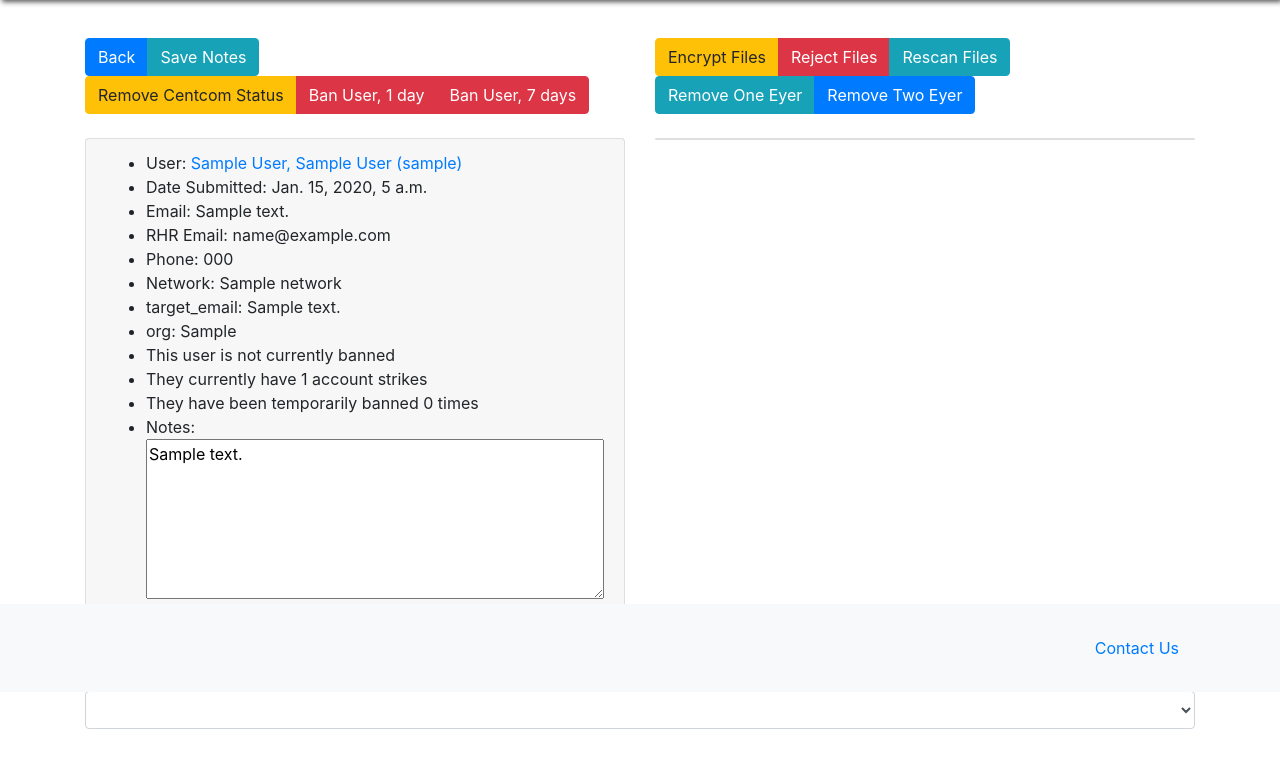
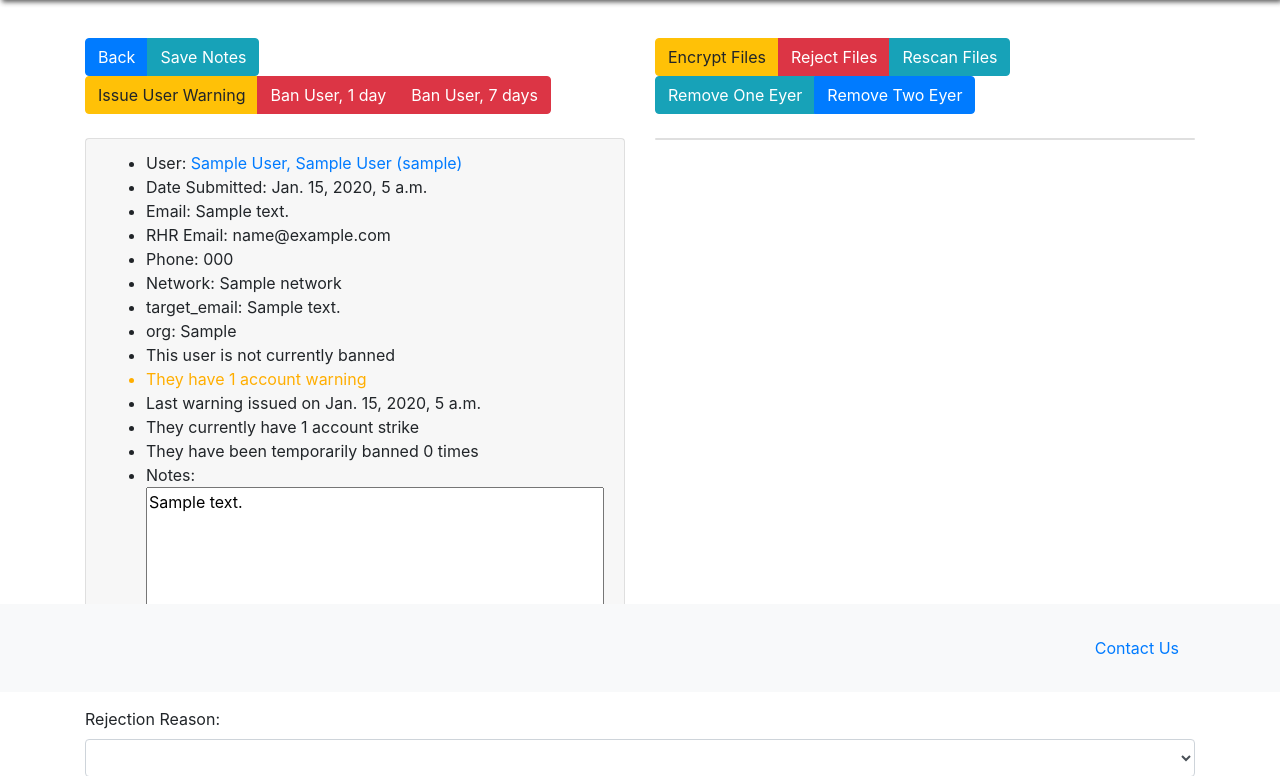
Before and after one commit to oes-webteam/cftsPublic, a Django app: a page that uses templates/pages/transfer-request.html in a window 1280 px wide. Shown: the part 108-884 px from the top of the page. Before the commit the page ends 837 px from the top, so only its background shows below. Run offline with Django 3.2, Linux system fonts and the light colour scheme; a user stored in the database is signed in; tables that the repository leaves empty hold one stand-in row (values such as "Sample post"); data that the repository does not hold is empty; some libraries are stand-ins or nearby versions.

Commit message:
CFTS-636: rhr flag, user account warning (#95)
* CFTS-636: rhr flag, user account warning

* CFTS-636: updated rhr flag trigger

```diff
--- a/pages/models.py
+++ b/pages/models.py
@@ -109,6 +109,8 @@ class User(models.Model):
     banned = models.BooleanField(default=False)
     strikes = models.IntegerField(default=0)
     temp_ban_count = models.IntegerField(default=0)
+    account_warning_count = models.IntegerField(default=0)
+    last_warned_on = models.DateTimeField(null=True, blank=True)
     banned_until = models.DateField(null=True, blank=True)
     update_info = models.BooleanField(default=True)
     org = models.CharField(default=None, null=True, blank=True, max_length=20)
--- a/pages/urls.py
+++ b/pages/urls.py
@@ -84,6 +84,7 @@ urlpatterns = [
     path('api-requestnotes/<uuid:requestid>', views.requestNotes, name='api-requestnotes'),
     # path('api-banuser/<uuid:userid>/<uuid:requestid>/', views.banUser, name='api-banuser'),
     path('api-banuser/<uuid:userid>/<uuid:requestid>/<str:ignore_strikes>/<str:perma_ban>', views.banUser, name='api-banuser'),
+    path('api-warnuser/<uuid:userid>/<uuid:requestid>', views.warnUser, name='api-warnuser'),
     path('api-fileCleanup', views.fileCleanup, name='api-fileCleanup'),
 
 
--- a/pages/views/queue.py
+++ b/pages/views/queue.py
@@ -379,8 +379,32 @@ def banUser(request, userid, requestid, ignore_strikes=False, perma_ban=False):
 def banEml(request, request_id, ignore_strikes, perma_ban):
     rqst = Request.objects.get(request_id=request_id)
 
-    msgBody = "mailto:" + str(rqst.user.source_email) + "?subject=CFTS Ban Notice&body="
+    msgBody = "mailto:" + str(rqst.user.source_email) + "?subject=CFTS User Account Suspension&body="
     msgBody += render_to_string('partials/Queue_partials/banTemplate.html', {'rqst': rqst, 'ignore_strikes': ignore_strikes, 'perma_ban': perma_ban}, request)
+
+    return msgBody
+
+@login_required
+@user_passes_test(staffCheck, login_url='queue', redirect_field_name=None)
+def warnUser(request, userid, requestid):
+    userToWarn = User.objects.filter(user_id=userid)
+    userToWarn.update(account_warning_count=userToWarn[0].account_warning_count+1, last_warned_on=timezone.now())
+
+    messages.success(request, "User warning issued")
+
+    if cftsSettings.DEBUG == True:
+        return redirect('/transfer-request/' + str(requestid))
+    else:
+        eml = warningEml(request, userToWarn[0].account_warning_count, userToWarn[0].source_email)
+        return redirect('/transfer-request/' + str(requestid) + "?eml=" + eml)
+
+# function to generate a warning email
+@login_required
+@user_passes_test(staffCheck, login_url='frontend', redirect_field_name=None)
+def warningEml(request, warningCount, source_email):
+
+    msgBody = "mailto:" + str(source_email) + "?subject=CFTS User Account Warning&body="
+    msgBody += render_to_string('partials/Queue_partials/userWarningTemplate.html', {'warningCount': warningCount}, request)
 
     return msgBody
 
--- a/templates/pages/transfer-request.html
+++ b/templates/pages/transfer-request.html
@@ -19,7 +19,7 @@
                 </div>
 
                 <div class="btn-group ml-3">
-                    {% if centcom == True %}<a class="btn btn-warning" href="{% url 'api-removeCentcom' rqst.request_id %}">Remove Centcom Status</a>{% endif %}
+                    {% if rqst.user.account_warning_count < 3 %}<a class="btn btn-warning" href="{% url 'api-warnuser' user_id rqst.request_id %}">Issue User Warning</a>{% endif %}
                     {% if not rqst.user.banned%}
                         <a class="btn btn-danger" id="banBtn" href="{% url 'api-banuser' user_id rqst.request_id "True" "False" %}">Ban User, 1 day</a>
                         {% if user.is_superuser %}
@@ -81,10 +81,11 @@
                             {% else %}
                                 <li>This user is not currently banned</li>
                             {% endif %}
-                            {% comment %} <li>Banned: {{rqst.user.banned}}</li>
-                        <li>Banned Until: {{rqst.user.banned_until}}</li> {% endcomment %}
-                            <li>They currently have {{rqst.user.strikes}} account strikes</li>
-                            <li>They have been temporarily banned {{rqst.user.temp_ban_count}} times</li>
+                            <li {% if rqst.user.account_warning_count == 3 %}style="color: red;"{% elif rqst.user.account_warning_count > 0 %}style="color: #ffae00;"{% endif %}>They have {{rqst.user.account_warning_count}} account warning{{rqst.user.account_warning_count|pluralize}}</li>
+                            {% now "F d, Y" as today %}
+                            {% if rqst.user.account_warning_count >= 1 %}<li {% if rqst.user.last_warned_on|date == today %}style="color: red;"{% endif %}>Last warning issued on {{rqst.user.last_warned_on}}</li>{% endif %}
+                            <li>They currently have {{rqst.user.strikes}} account strike{{rqst.user.strikes|pluralize}}</li>
+                            <li>They have been temporarily banned {{rqst.user.temp_ban_count}} time{{rqst.user.temp_ban_count|pluralize}}</li>
                             <li>Notes:</li>
                             <textarea name="notesField" id="notesField" style="width: 100%; height: 10rem;">{% if notes != None  %}{{ notes }}{% endif %}</textarea>
                         </ul>
--- a/templates/partials/Queue_partials/requestTemplate.html
+++ b/templates/partials/Queue_partials/requestTemplate.html
@@ -16,7 +16,7 @@
 
                 {% if request.destFlag %}
                     <p class="card-text" style="color: red;">
-                        {% if request.destFlag %}Submitter is not the primary destination{% endif %}
+                        {% if request.destFlag %}Email conflict, check source/destination/RHR emails{% endif %}
                     </p>
                 {% endif %}
 
--- /dev/null
+++ b/templates/partials/Queue_partials/userWarningTemplate.html
@@ -0,0 +1,6 @@
+{% spaceless %}
+    {% load util %}
+
+    Due to violating the policy that governs the use of CFTS you are receiving an account warning.<br>Our policies are strictly enforced because the CFTS team accepts the majority of the risk in the cross-domain file transfer process.<br>This is your {% if warningCount == 1 %}first{% elif warningCount == 2 %}second{% elif warningCount == 3 %}third and final{% endif %} warning.<br>Please review the CFTS policies, CFTS User Training, and File Review Guide to ensure you remain in compliance with the service governance.<br>If you have any questions contact the team at DSN: 312-529-3867
+
+{% endspaceless %}
```
Also changed, not shown: pages/views/apis.py (+15 -10 lines), templates/partials/Queue_partials/banTemplate.html (+6 -10 lines), templates/partials/Queue_partials/rejectionEmailTemplate.html (+6 -5 lines), pages/migrations/0097_user_account_warning_count_user_last_warned_on.py (added).
